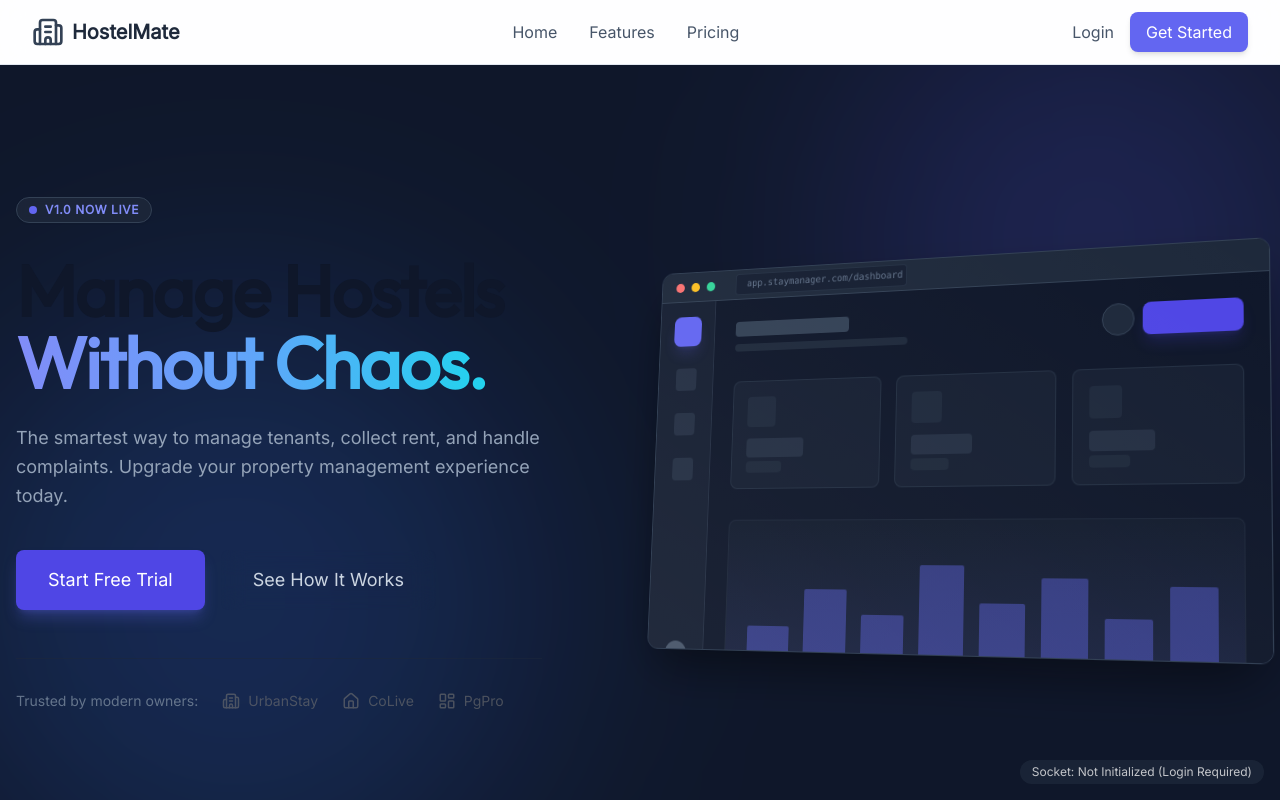
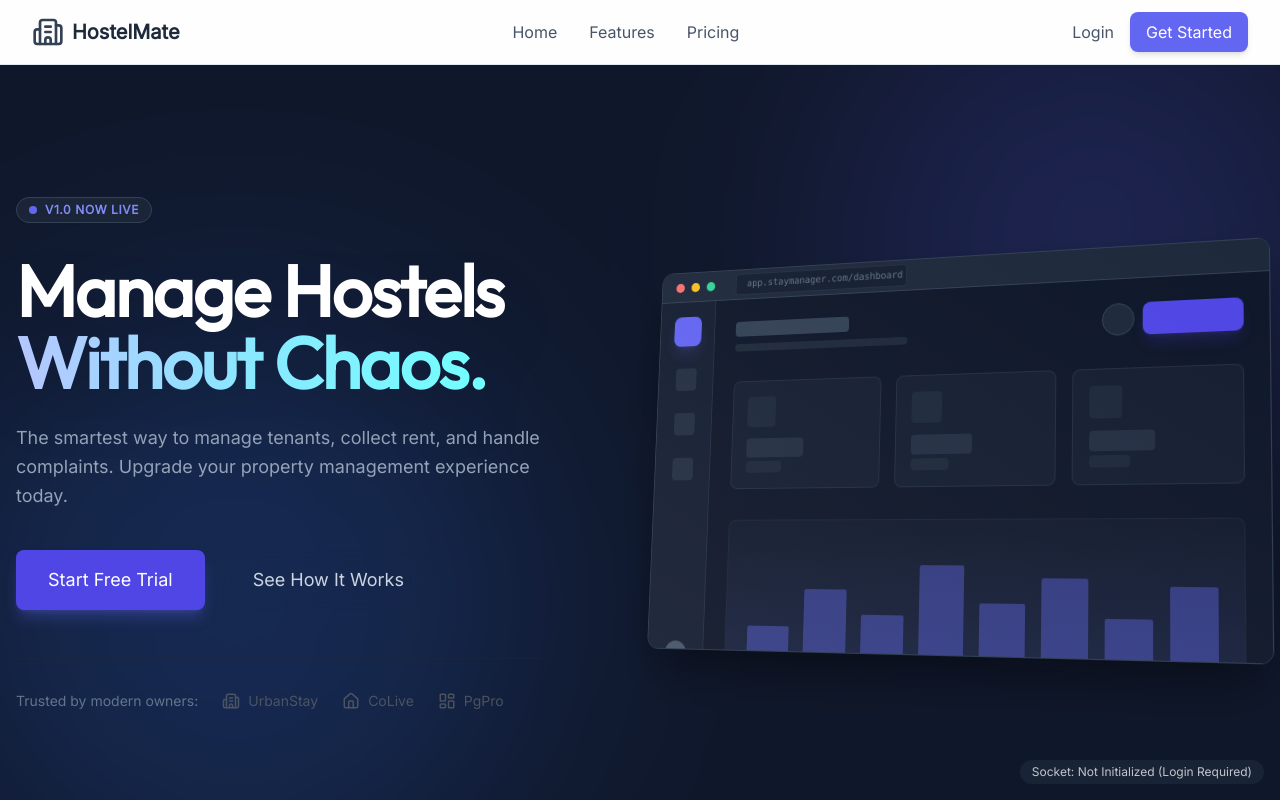
Before and after one commit to Maheswara192/HostelsPGs-Managament-website, a React (Vite) app in the folder client/: page / in a window 1280 px wide. Shown: the top 800 px of the page. Built offline with nearby package versions, Linux system fonts and the light colour scheme; no server answers.

Commit message:
fix: Improve readability of Hero headline text

```diff
--- a/client/src/pages/public/Home.jsx
+++ b/client/src/pages/public/Home.jsx
@@ -53,9 +53,9 @@ const Home = () => {
                                 v1.0 Now Live
                             </div>
 
-                            <h1 className="text-5xl lg:text-7xl font-extrabold mb-6 leading-[1.1] tracking-tight">
-                                Manage Hostels <br />
-                                <span className="text-transparent bg-clip-text bg-gradient-to-r from-indigo-400 via-blue-400 to-cyan-400">
+                            <h1 className="text-5xl lg:text-7xl font-extrabold mb-6 leading-[1.1] tracking-tight drop-shadow-2xl">
+                                <span className="text-white">Manage Hostels</span> <br />
+                                <span className="text-transparent bg-clip-text bg-gradient-to-r from-indigo-300 via-sky-300 to-cyan-300 animate-gradient-x brightness-110">
                                     Without Chaos.
                                 </span>
                             </h1>
```
